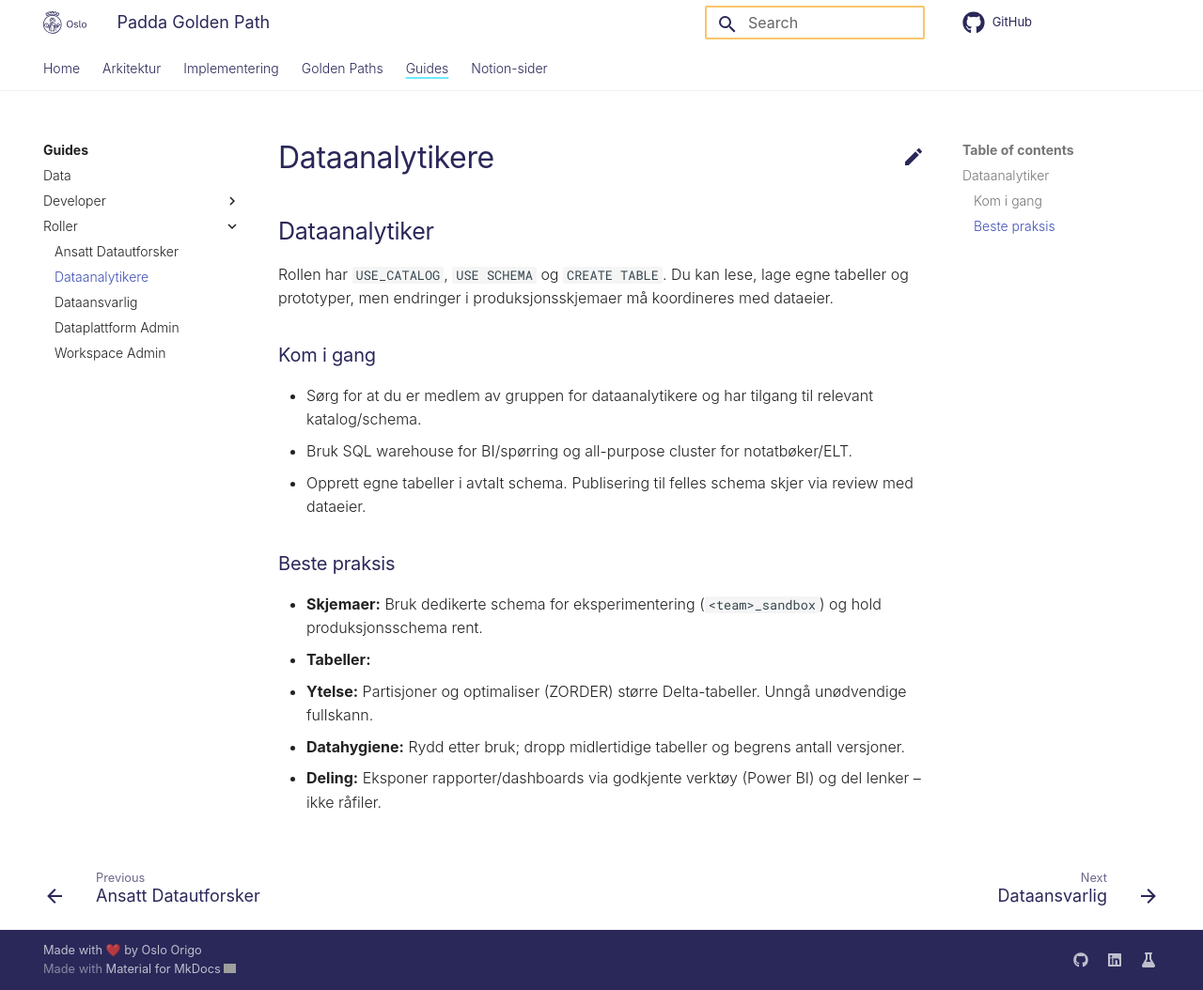
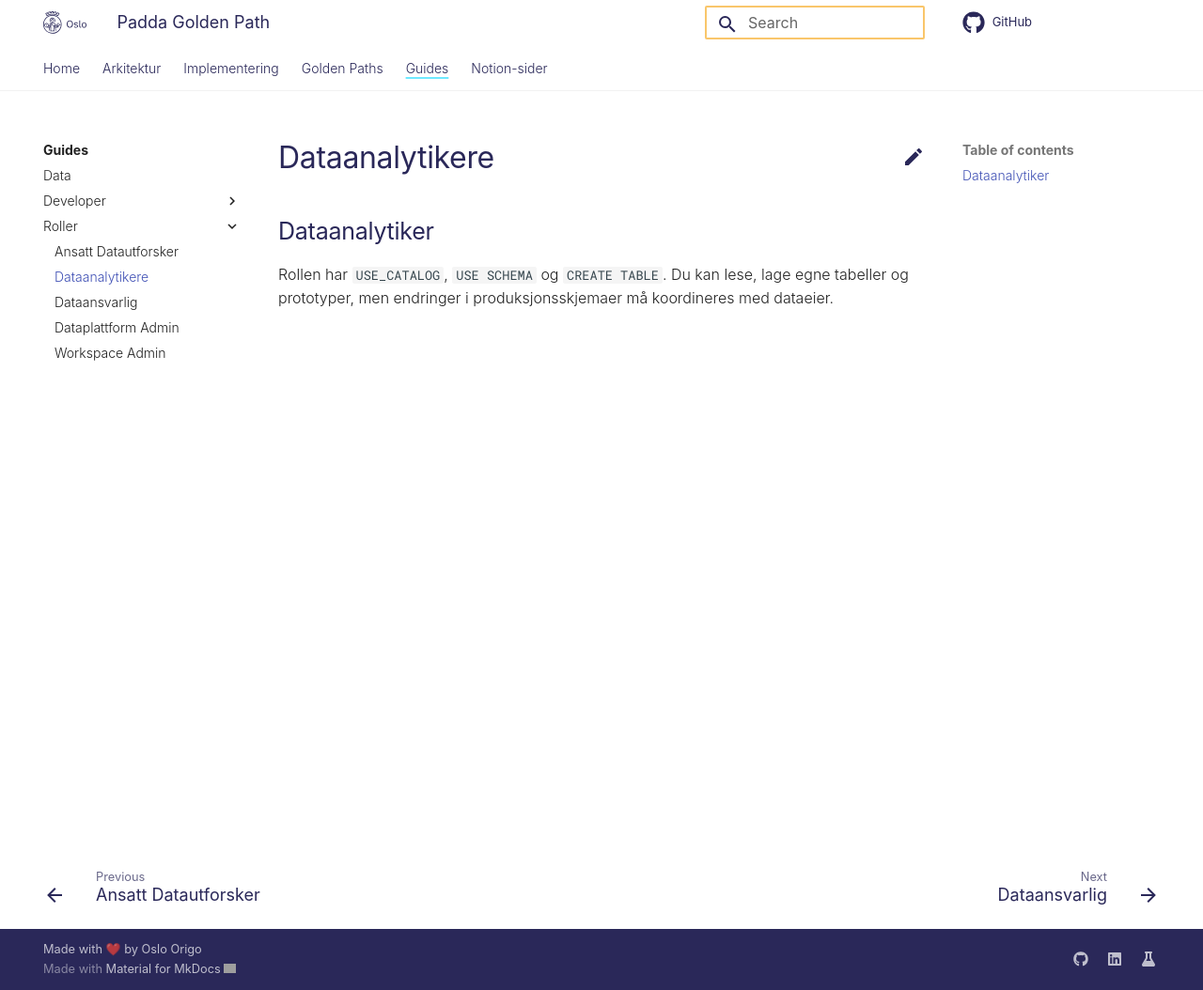
Before and after one commit to oslokommune/padda-golden-path, an MkDocs documentation site: the page built from docs/guides/roller/dataanalytikere.md, in a window 1280 px wide and 1054 px high. Shown: the whole window at 94% size. Built offline with MkDocs 1.6.1 and Material for MkDocs 9.7.7, drawn with Linux system fonts in a browser that asks for light colours; comment, search, counter and statistics services are not loaded; grey boxes are pictures that could not be loaded.

```diff
--- a/docs/guides/roller/dataanalytikere.md
+++ b/docs/guides/roller/dataanalytikere.md
@@ -1,15 +1,3 @@
 ## Dataanalytiker
 
 Rollen har `USE_CATALOG`, `USE SCHEMA` og `CREATE TABLE`. Du kan lese, lage egne tabeller og prototyper, men endringer i produksjonsskjemaer må koordineres med dataeier.
-
-### Kom i gang
-- Sørg for at du er medlem av gruppen for dataanalytikere og har tilgang til relevant katalog/schema.
-- Bruk SQL warehouse for BI/spørring og all-purpose cluster for notatbøker/ELT.
-- Opprett egne tabeller i avtalt schema. Publisering til felles schema skjer via review med dataeier.
-
-### Beste praksis
-- **Skjemaer:** Bruk dedikerte schema for eksperimentering (`<team>_sandbox`) og hold produksjonsschema rent.
-- **Tabeller:**
-- **Ytelse:** Partisjoner og optimaliser (ZORDER) større Delta-tabeller. Unngå unødvendige fullskann.
-- **Datahygiene:** Rydd etter bruk; dropp midlertidige tabeller og begrens antall versjoner.
-- **Deling:** Eksponer rapporter/dashboards via godkjente verktøy (Power BI) og del lenker – ikke råfiler.
```
Also changed, not shown: docs/guides/roller/ansatt-datautforsker.md (+1 -7 lines), docs/guides/roller/dataansvarlig.md (+0 -6 lines).
